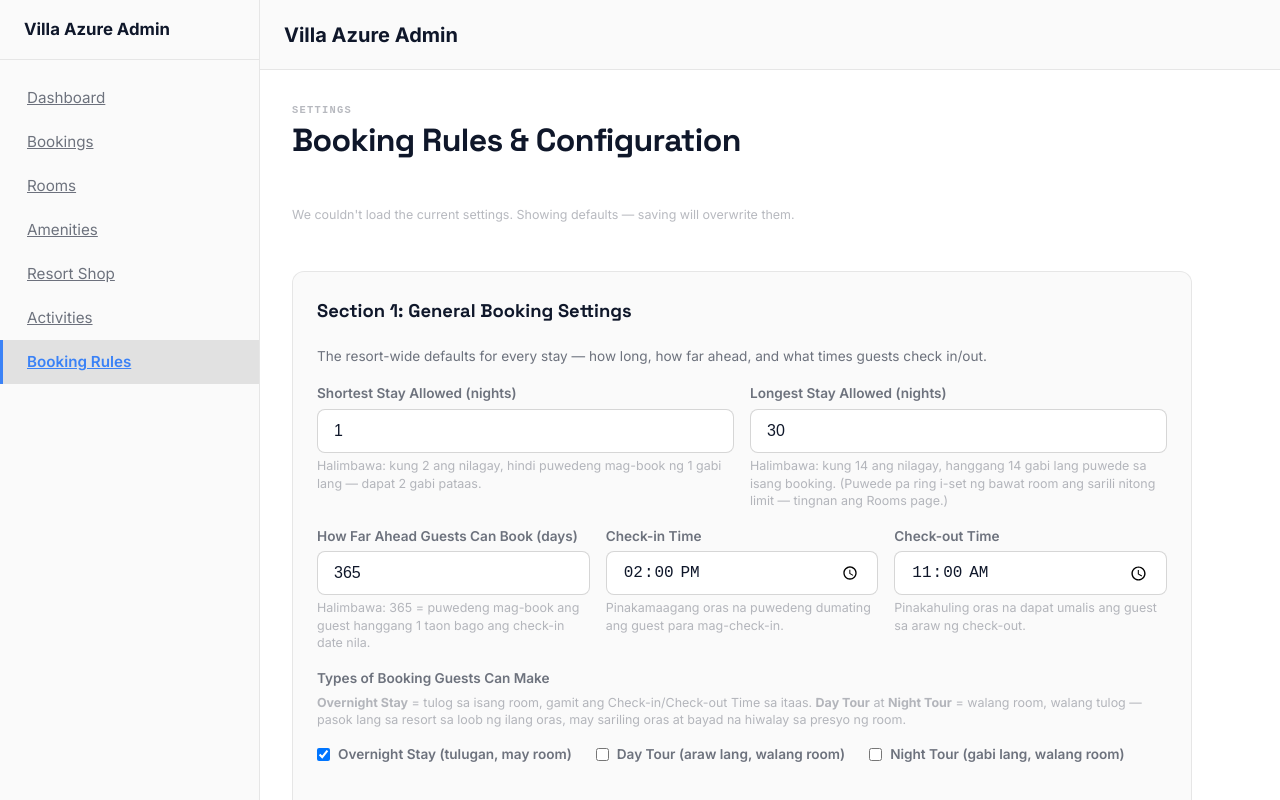
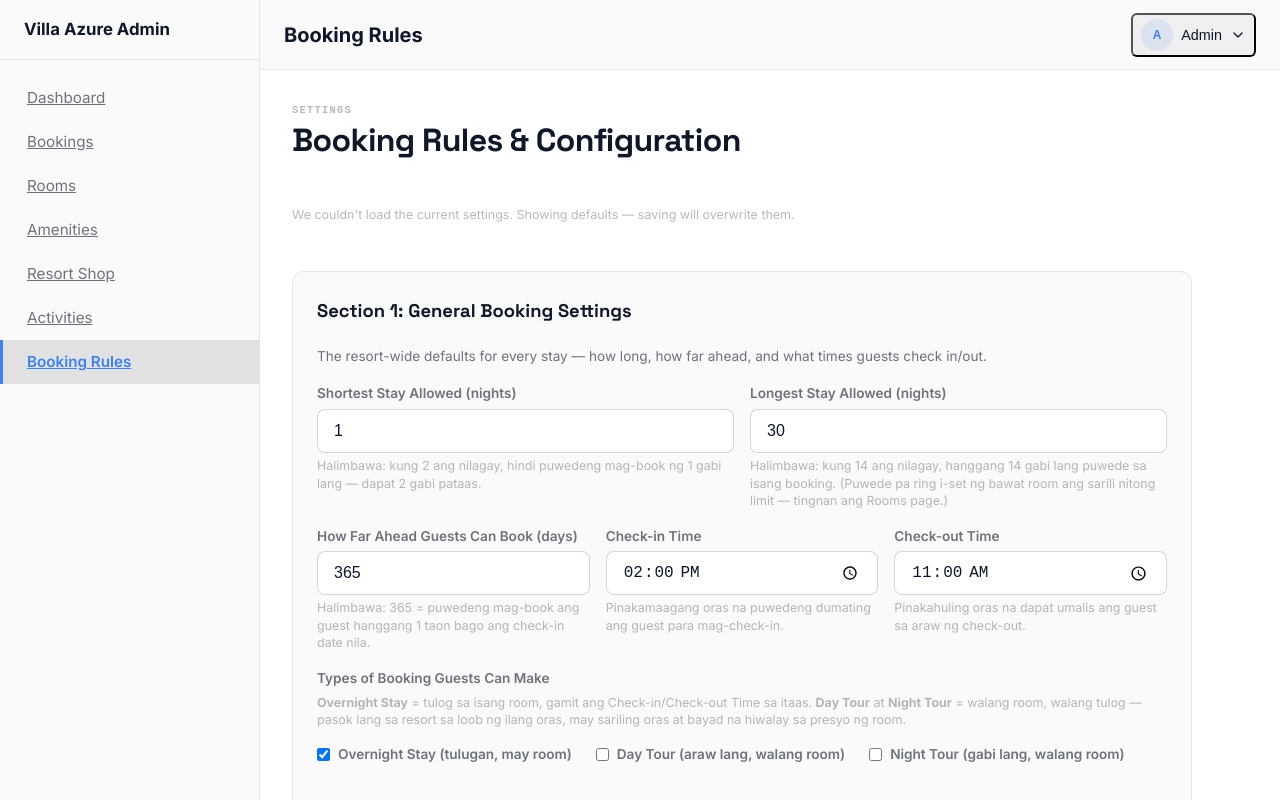
Before and after one commit to clothing-design-cmpc/small-time-resort-template, a Next.js app: page /superAdmin/settings/booking-rules in a window 1280 px wide. Shown: the top 800 px of the page. Built offline with nearby package versions, Linux system fonts and the light colour scheme; no server answers; the database is empty.

Commit message:
wire up missing super-admin logout button in AdminHeader

```diff
--- /dev/null
+++ b/app/api/superAdmin/me/route.js
@@ -0,0 +1,50 @@
+/**
+ * FILE: app/api/superAdmin/me/route.js
+ * ROLE: Super-admin only — protected by middleware.js auth guard
+ *
+ * PURPOSE:
+ * GET -> returns the currently signed-in admin's fullName + role, so
+ *        AdminHeader.jsx can render the user menu (avatar initials,
+ *        name, Sign Out) without decoding the HttpOnly session cookie
+ *        itself (client-side JS can't read it — that's the point of
+ *        HttpOnly).
+ */
+export const dynamic = "force-dynamic";
+
+import { NextResponse } from "next/server";
+import { requireSuperAdmin } from "@/services/adminSession";
+import { prisma } from "@/services/prisma";
+
+export async function GET(request) {
+  // middleware.js already blocks non-admin requests before this route
+  // runs, but requireSuperAdmin() is checked directly too so this
+  // endpoint is safe even if it's ever called from a context the
+  // matcher doesn't cover.
+  const session = requireSuperAdmin(request);
+  if (!session) {
+    return NextResponse.json(
+      { success: false, data: null, message: "You don't have permission to do this." },
+      { status: 401 }
+    );
+  }
+
+  try {
+    const adminProfile = await prisma.adminProfile.findUnique({ where: { id: session.uid } });
+
+    if (!adminProfile) {
+      return NextResponse.json({ success: false, data: null, message: "Admin profile not found." }, { status: 404 });
+    }
+
+    return NextResponse.json({
+      success: true,
+      data: { fullName: adminProfile.fullName, role: adminProfile.role },
+      message: "Admin profile fetched successfully.",
+    });
+  } catch (error) {
+    console.error("[AdminMe] Failed to fetch:", error);
+    return NextResponse.json(
+      { success: false, data: null, message: "We couldn't load your profile. Please try again." },
+      { status: 500 }
+    );
+  }
+}
--- a/components/superAdmin/AdminHeader.css
+++ b/components/superAdmin/AdminHeader.css
@@ -73,6 +73,9 @@
   padding: var(--space-xs) var(--space-sm);
   border-radius: 6px;
   color: var(--color-text-primary);
+  cursor: pointer;
+  touch-action: manipulation;
+  min-height: 44px;
 }
 
 .adminUserMenuTrigger:hover {
@@ -117,10 +120,20 @@
 
 .adminUserMenuSignOut {
   width: 100%;
+  display: flex;
+  align-items: center;
   text-align: left;
   padding: var(--space-sm) var(--space-md);
+  min-height: 44px;
   font-size: 0.9rem;
   color: var(--color-error);
+  cursor: pointer;
+  touch-action: manipulation;
+}
+
+.adminUserMenuSignOut:disabled {
+  opacity: 0.6;
+  cursor: not-allowed;
 }
 
 .adminUserMenuSignOut:hover {
--- a/components/superAdmin/AdminHeader.jsx
+++ b/components/superAdmin/AdminHeader.jsx
@@ -4,33 +4,142 @@
  *
  * PURPOSE:
  * Sticky top bar shown above every super-admin page. Shows the current
- * page title so admins always know which section they're in.
+ * page title on the left, and a user menu (avatar initials, name, Sign
+ * Out) on the right so admins always know which section they're in and
+ * can always sign out from anywhere in the admin area.
  *
  * DATA FLOW:
  * 1. Rendered once inside app/superAdmin/(protected)/layout.jsx, above {children}
  * 2. usePathname() looks up the current route in PAGE_TITLES so the
- *    title stays correct as more admin pages are added — no more
- *    hardcoded "Dashboard" string now that Bookings exists too
- * 3. No data fetching — purely presentational
+ *    title stays correct as more admin pages are added
+ * 3. On mount, fetches GET /api/superAdmin/me for the signed-in admin's
+ *    name — the session cookie is HttpOnly, so the client can't read
+ *    it directly and needs this endpoint instead
+ * 4. Clicking "Sign Out" calls POST /api/auth/logout to clear the
+ *    session cookie, then redirects to the login page
  */
 "use client";
 
-import { usePathname } from "next/navigation";
+import { useEffect, useRef, useState } from "react";
+import { usePathname, useRouter } from "next/navigation";
+import axios from "axios";
+import { LogOut, ChevronDown } from "lucide-react";
 import "./AdminHeader.css";
 
 /* Add an entry here whenever a new admin page is built */
 const PAGE_TITLES = {
   "/superAdmin/dashboard": "Dashboard",
   "/superAdmin/bookings": "Bookings",
+  "/superAdmin/content/rooms": "Rooms",
+  "/superAdmin/content/amenities": "Amenities",
+  "/superAdmin/content/shop": "Resort Shop",
+  "/superAdmin/content/activities": "Activities",
+  "/superAdmin/settings/booking-rules": "Booking Rules",
 };
 
 export default function AdminHeader() {
   const pathname = usePathname();
+  const router = useRouter();
+  const menuRef = useRef(null);
+
+  const [adminName, setAdminName] = useState("");
+  const [isMenuOpen, setIsMenuOpen] = useState(false);
+  const [isSigningOut, setIsSigningOut] = useState(false);
+
   const pageTitle = PAGE_TITLES[pathname] ?? "Villa Azure Admin";
+
+  // Loads the signed-in admin's name once on mount for the user menu.
+  // Fails silently to a generic "Admin" label — a failed name fetch
+  // should never block the admin from using the rest of the page.
+  useEffect(() => {
+    let isMounted = true;
+    axios
+      .get("/api/superAdmin/me")
+      .then((response) => {
+        if (isMounted) setAdminName(response.data?.data?.fullName ?? "Admin");
+      })
+      .catch(() => {
+        if (isMounted) setAdminName("Admin");
+      });
+    return () => {
+      isMounted = false;
+    };
+  }, []);
+
+  // Closes the dropdown on an outside click so it never lingers open
+  // over other page content.
+  useEffect(() => {
+    function handleOutsideClick(event) {
+      if (menuRef.current && !menuRef.current.contains(event.target)) {
+        setIsMenuOpen(false);
+      }
+    }
+    document.addEventListener("mousedown", handleOutsideClick);
+    return () => document.removeEventListener("mousedown", handleOutsideClick);
+  }, []);
+
+  /**
+   * handleSignOut
+   * Clears the HttpOnly session cookie server-side, then sends the
+   * admin back to the login page. Always redirects even if the
+   * logout request fails — an admin stuck on a "signing out" button
+   * with no way forward is worse than a session that lingers briefly.
+   */
+  async function handleSignOut() {
+    setIsSigningOut(true);
+    try {
+      await axios.post("/api/auth/logout");
+    } catch {
+      // Ignore — the cookie may already be gone or the request timed
+      // out; either way we still want to send the admin to /login.
+    } finally {
+      router.push("/superAdmin/login");
+    }
+  }
+
+  const initials = adminName
+    ? adminName
+        .split(" ")
+        .map((part) => part[0])
+        .slice(0, 2)
+        .join("")
+        .toUpperCase()
+    : "A";
 
   return (
     <header className="adminHeader">
       <span className="adminHeaderTitle">{pageTitle}</span>
+
+      <div className="adminHeaderRight">
+        <div className="adminUserMenu" ref={menuRef}>
+          <button
+            type="button"
+            className="adminUserMenuTrigger"
+            onClick={() => setIsMenuOpen((current) => !current)}
+            aria-expanded={isMenuOpen}
+            aria-haspopup="menu"
+          >
+            <span className="adminUserAvatar" aria-hidden="true">{initials}</span>
+            <span className="adminUserName">{adminName || "Admin"}</span>
+            <ChevronDown size={16} aria-hidden="true" />
+          </button>
+
+          {isMenuOpen && (
+            <div className="adminUserMenuDropdown" role="menu">
+              <button
+                type="button"
+                role="menuitem"
+                className="adminUserMenuSignOut"
+                onClick={handleSignOut}
+                disabled={isSigningOut}
+              >
+                <LogOut size={16} aria-hidden="true" style={{ marginRight: "0.5rem", verticalAlign: "-2px" }} />
+                {isSigningOut ? "Signing out…" : "Sign Out"}
+              </button>
+            </div>
+          )}
+        </div>
+      </div>
     </header>
   );
 }
```
